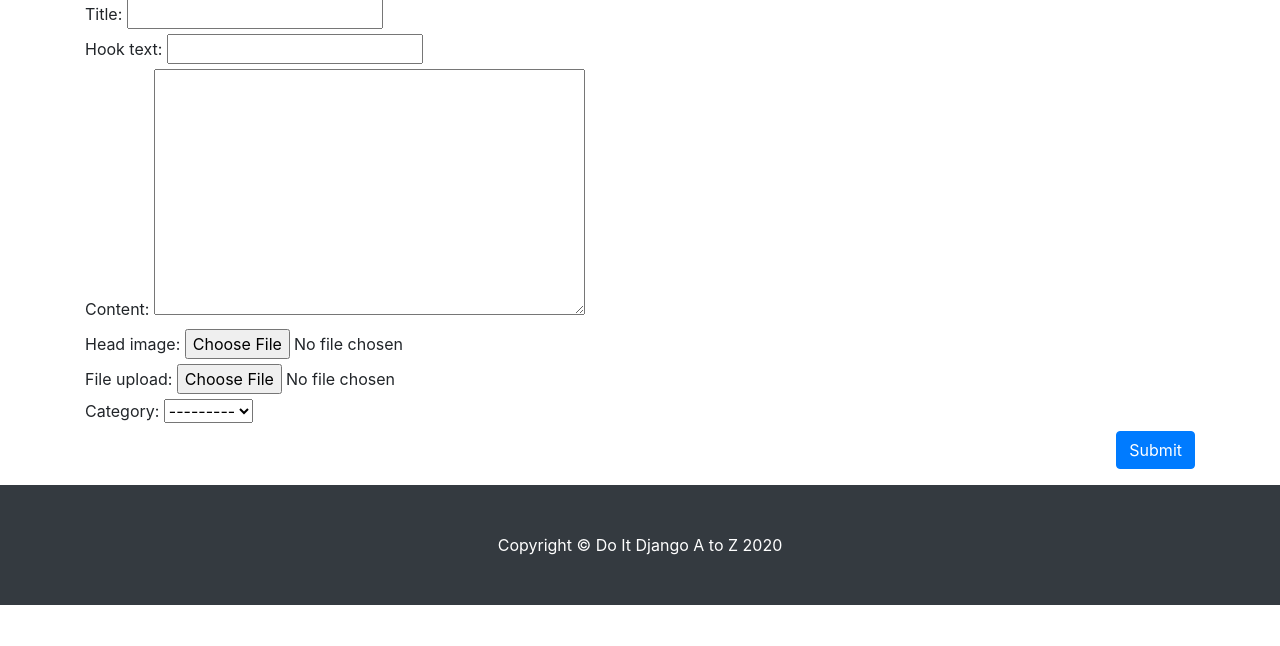
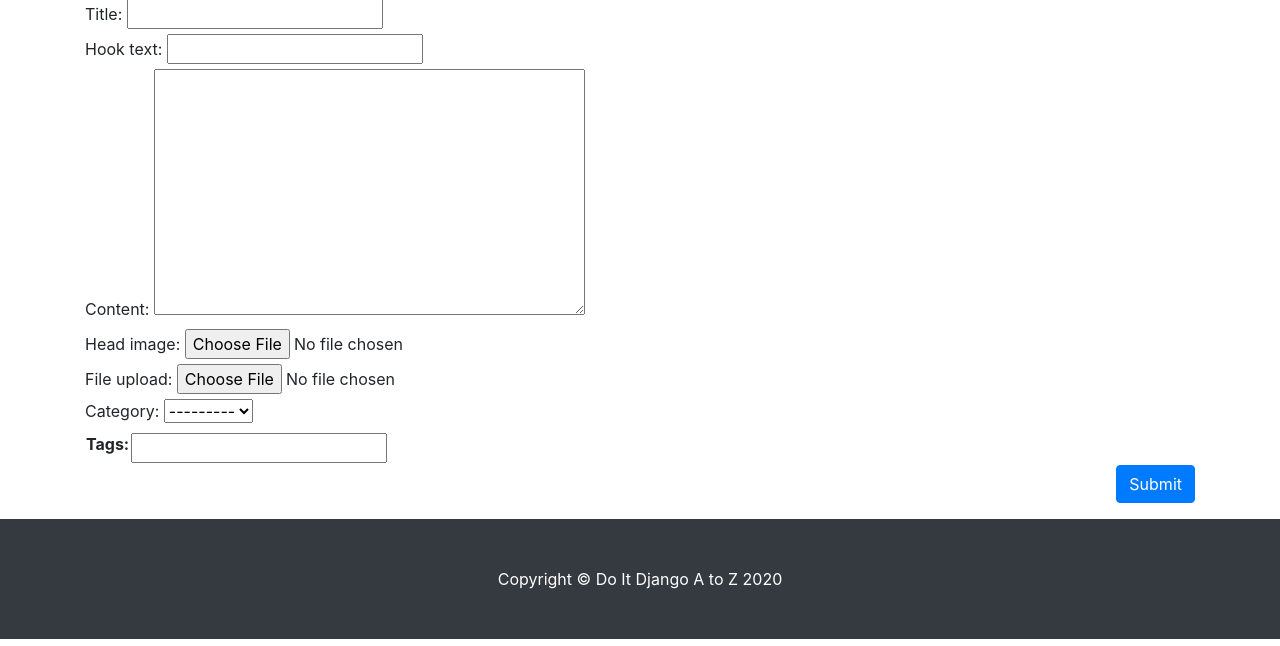
Before and after one commit to JeiYoungByun/individual_blog_django, a Django app: page /blog/create_post/ in a window 1280 px wide. Shown: the part 154-800 px from the top of the page. Run offline with Django 5.2, Linux system fonts and the light colour scheme; the visitor is signed in with stand-in values (Sample User, id 1); data that the repository does not hold is empty; some libraries are stand-ins or nearby versions.

Commit message:
make post change tools

```diff
--- a/blog/templates/blog/post_form.html
+++ b/blog/templates/blog/post_form.html
@@ -13,6 +13,17 @@
         <!-- Django에서 자동으로 생성된 폼을 렌더링합니다. -->
         <table>
             {{ form }}  <!-- form 객체를 테이블 형식으로 출력합니다. -->
+            <tr>
+                <!-- 테이블 헤더 셀: 'Tags:' 레이블을 표시 -->
+                <th>
+                    <label for="id_tags_str">Tags:</label>
+                </th>
+
+                <!-- 테이블 데이터 셀: 사용자가 태그를 입력할 수 있는 텍스트 필드 -->
+                <td>
+                    <input type="text" name="tags_str" id="id_tags_str">
+                </td>
+            </tr>
         </table>
 
         <!-- 폼 제출 버튼, 'Submit' 텍스트가 표시됩니다. -->
--- a/blog/tests.py
+++ b/blog/tests.py
@@ -211,11 +211,15 @@ class TestView(TestCase):
         main_area = soup.find('div', id='main-area')
         self.assertIn('Create New Post', main_area.text)
 
+        tag_str_input = main_area.find('input', id='id_tags_str')
+        self.assertTrue(tag_str_input)
+
         self.client.post(
             '/blog/create_post/',
             {
                 'title' : 'Post Form 만들기',
                 'content' : "Post Form 페이지를 만듭시다.",
+                'tags_str': 'new tag; 한글 태그, python'
             }
         )
         self.assertEqual(Post.objects.count(), 4)
```
